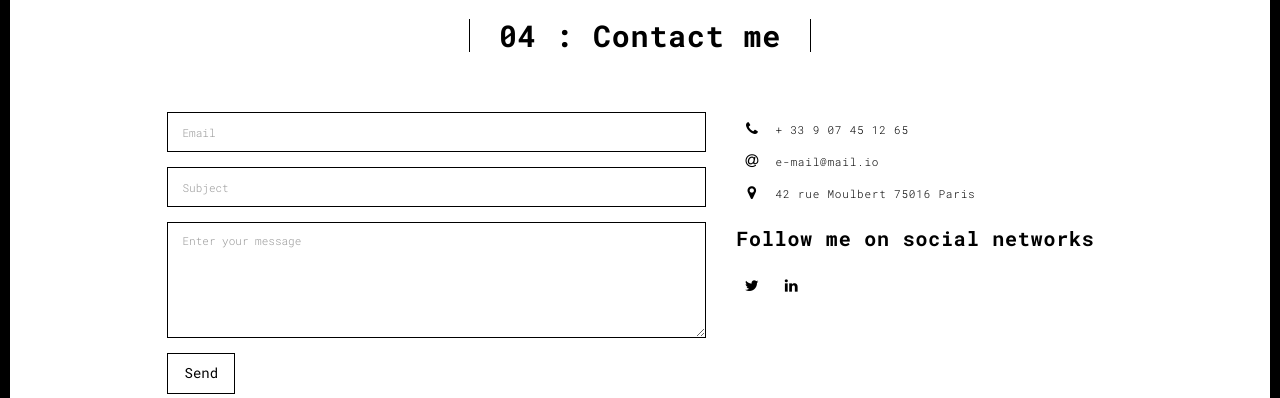
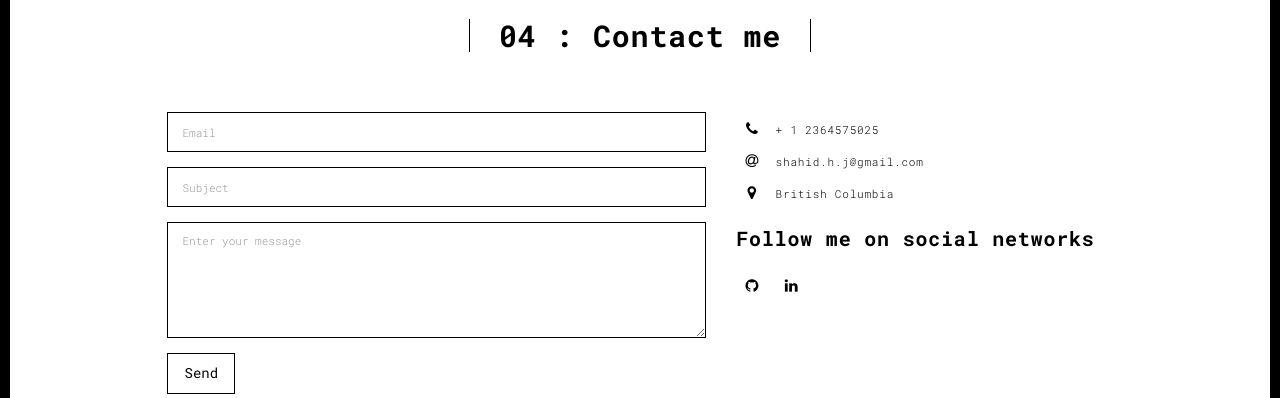
Before and after one commit to shahidhj/Portfolio-Website, a Flask app: page /contact.html in a window 1280 px wide. Shown: the part 90-488 px from the top of the page. Run offline with Flask 2, Linux system fonts and the light colour scheme; some libraries are stand-ins or nearby versions.

Commit message:
Made changes to contact and index html pages

```diff
--- a/templates/contact.html
+++ b/templates/contact.html
@@ -80,27 +80,27 @@
                           <span class="fa-icon">
                             <i class="fa fa-phone" aria-hidden="true"></i>
                           </span>
-                          + 33 9 07 45 12 65
+                          + 1 2364575025
                         </li>
                         <li>
                           <span class="fa-icon">
                             <i class="fa fa-at" aria-hidden="true"></i>
                           </span>
-                          e-mail@mail.io
+                          shahid.h.j@gmail.com
                         </li>
                         <li>
                           <span class="fa-icon">
                             <i class="fa fa fa-map-marker" aria-hidden="true"></i>
                           </span>
-                          42 rue Moulbert 75016 Paris
+                          British Columbia
                         </li>
                       </ul>
                       <h3>Follow me on social networks</h3>
 
-                      <a href="http://www.twitter.com" title="" class="fa-icon">
-                        <i class="fa fa-twitter"></i>
+                      <a href="http://www.github.com/shahidhj" title="" class="fa-icon">
+                        <i class="fa fa-github"></i>
                       </a>
-                      <a href="http://www.linkedin.com" title="" class="fa-icon">
+                      <a href="https://www.linkedin.com/in/shahid-jahagirdar-25ab51103/" title="" class="fa-icon">
                         <i class="fa fa-linkedin"></i>
                       </a>
 
--- a/templates/index.html
+++ b/templates/index.html
@@ -15,7 +15,7 @@
   <link rel="apple-touch-icon" sizes="180x180" href="./static/assets/apple-icon-180x180.png">
   <link href="./static/assets/favicons.ico" rel="icon">
 
-  <title>Shahid Jahagirdar</title>
+  <title>Shahid Hasan Jahagirdar</title>
 
 <link href="./static/main.3f6952e4.css" rel="stylesheet"></head>
 
@@ -60,7 +60,7 @@
                 <span id="typed-strings">
                   <span>I'm Shahid Hasan Jahagirdar</span>
                   <span>Data Scientist</span>
-                  <span>Working as a Freelance</span>
+                  <span>Working as a Freelancer</span>
                 </span>
                 <span id="typed"></span>
               </h1>
```
